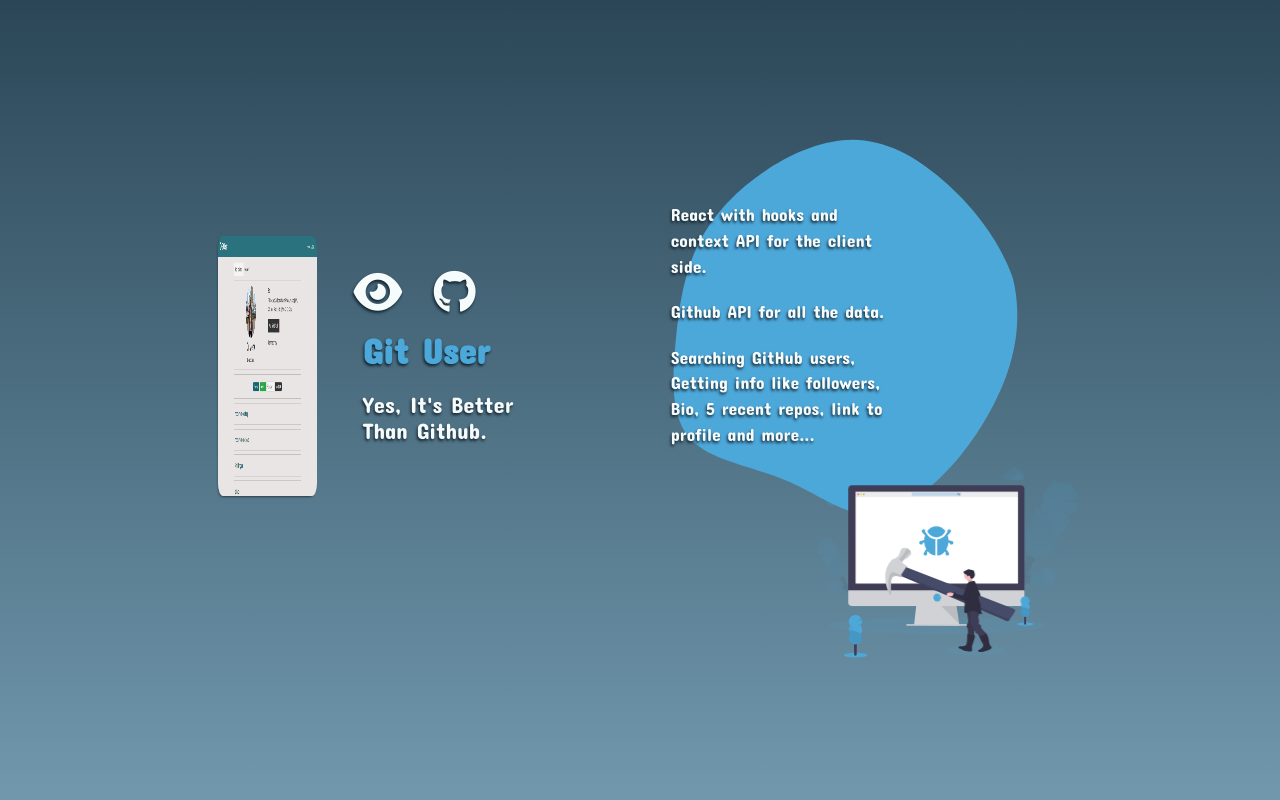
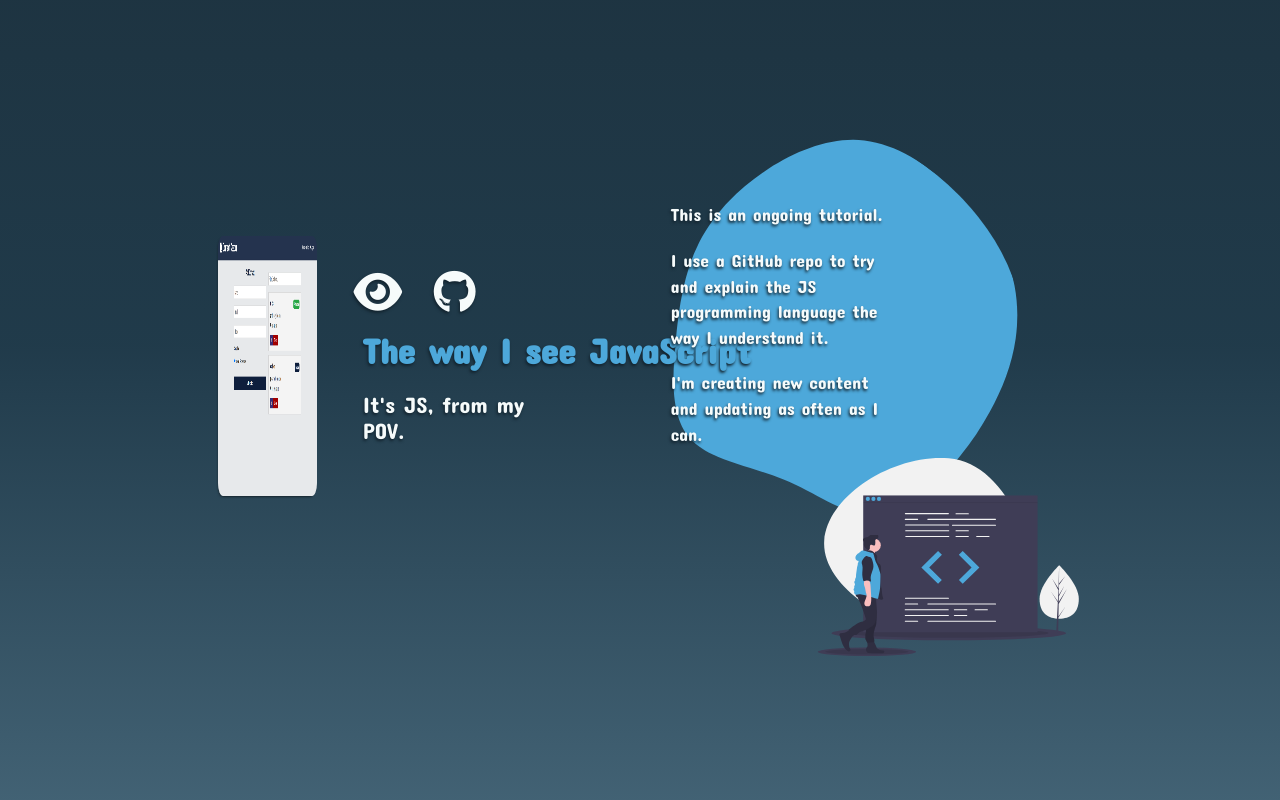
Before and after one commit to ormeiry/Meiry-Portfolio, a React (Create React App) app: page / in a window 1280 px wide. Shown: the part 4880-5680 px from the top of the page. Built offline with nearby package versions, Linux system fonts and the light colour scheme; no server answers.

Commit message:
Added new data to the projects area.

```diff
--- a/src/data.js
+++ b/src/data.js
@@ -37,6 +37,18 @@ export const items = [
     name: '[3, 2, 1, sort!]',
     img: '/projects/sort.png',
     id: 'sort',
+  },
+  {
+    title: "It's JS, from my POV.",
+    listItems: [
+      'This is an ongoing tutorial.',
+      'I use a GitHub repo to try and explain the JS programming language the way I understand it.',
+      "I'm creating new content and updating as often as I can.",
+    ],
+    github: 'https://github.com/ormeiry/-3-2-1-sort-',
+    name: 'The way I see JavaScript',
+    img: '/projects/theWay.png',
+    id: 'theWay',
   },
   {
     title: "Yes, It's Better Than Github.",
```
Also changed, not shown: src/images/projects/theWay.jpg (added), src/images/projects/theWayM.jpg (added).
